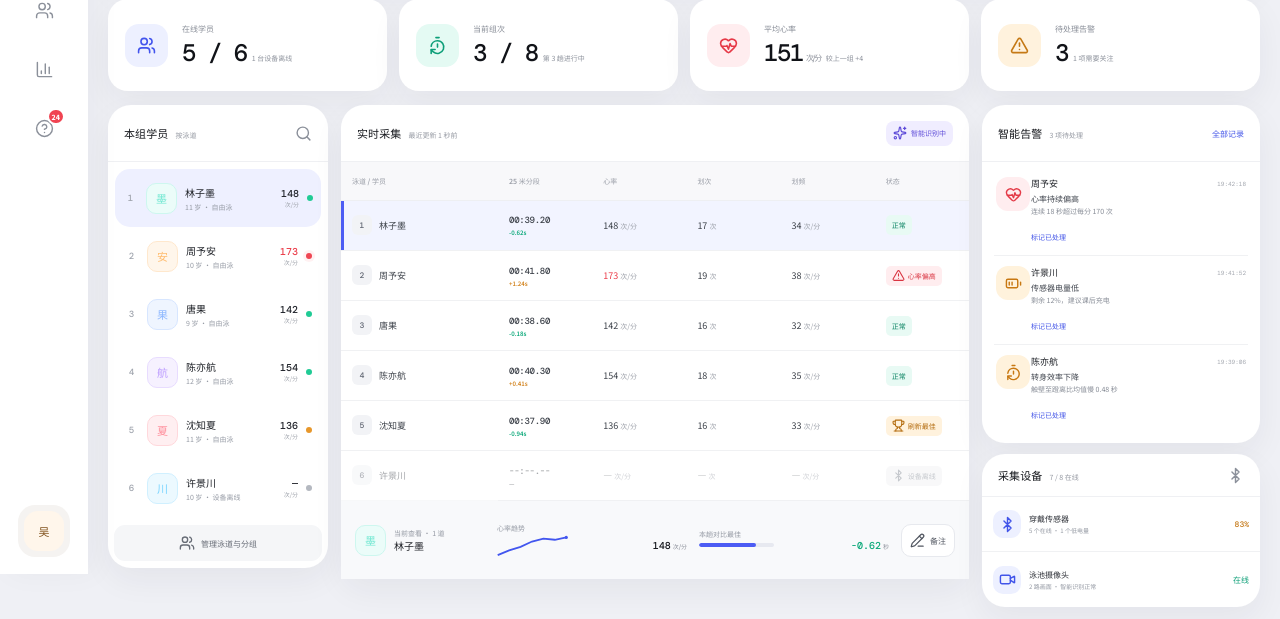
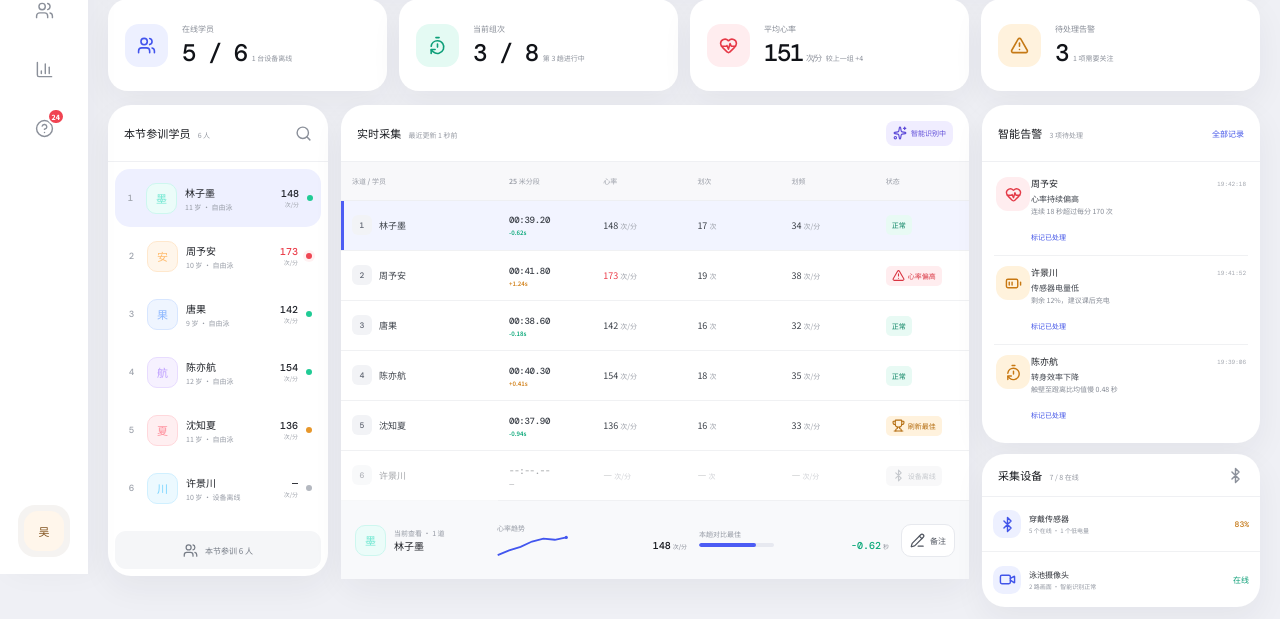
Before and after one commit to loaslave1/swim-coach-ai-demo, a plain HTML site: page index.html in a window 1280 px wide. Shown: the part 226-845 px from the top of the page. Drawn offline with nearby package versions, Linux system fonts and the light colour scheme.

Commit message:
发布学员与组别管理新版

```diff
--- a/index.html
+++ b/index.html
@@ -5,8 +5,8 @@
     <meta name="viewport" content="width=device-width, initial-scale=1.0" />
     <meta name="theme-color" content="#061520" />
     <title>泳训智控 · 教练端原型</title>
-    <script type="module" crossorigin src="./assets/index-_mtXHTYZ.js"></script>
-    <link rel="stylesheet" crossorigin href="./assets/index-Bbhtfb0P.css">
+    <script type="module" crossorigin src="./assets/index-CPDK_JcH.js"></script>
+    <link rel="stylesheet" crossorigin href="./assets/index-CLlYxW9M.css">
   </head>
   <body>
     <div id="root"></div>
```
